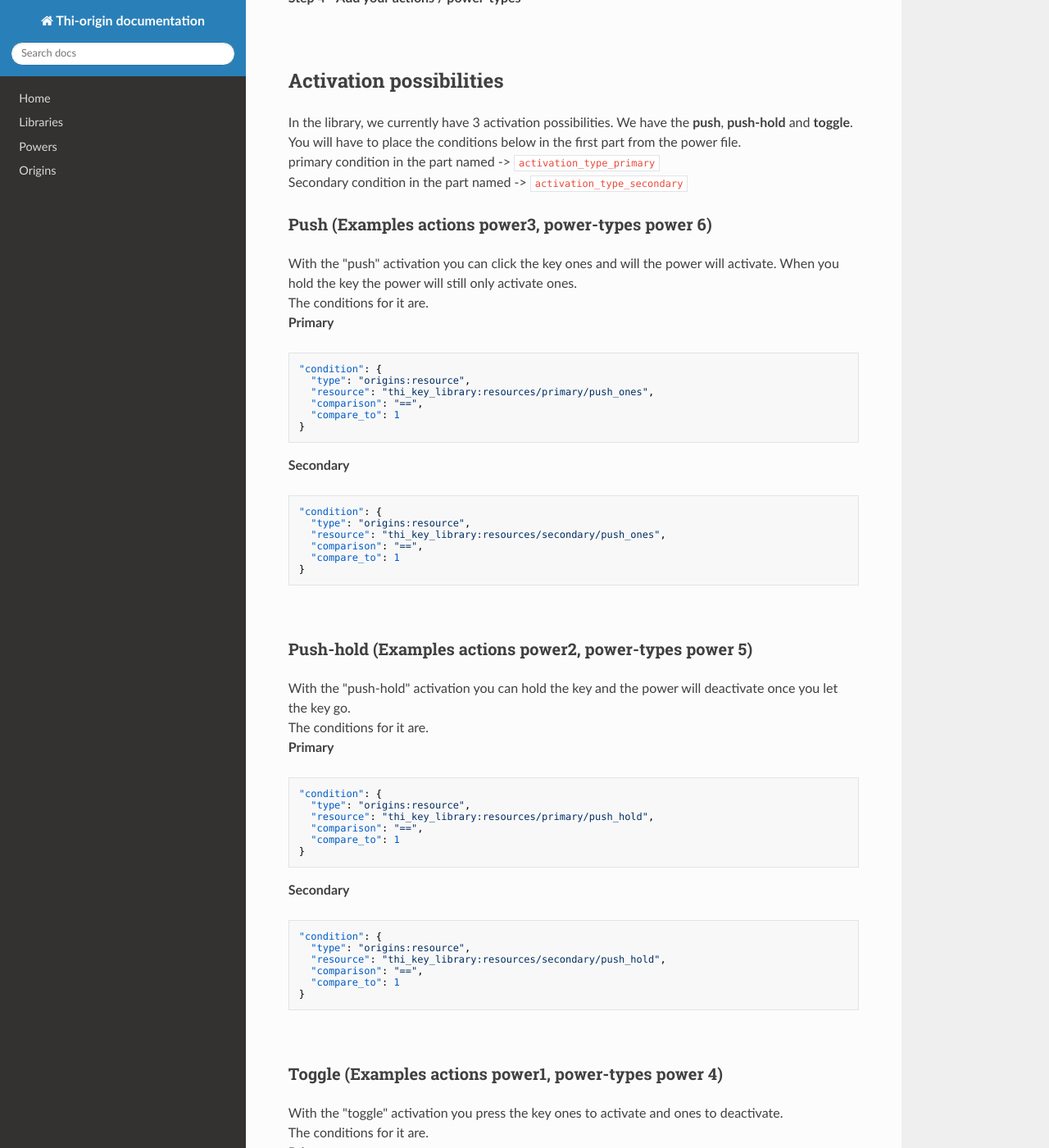
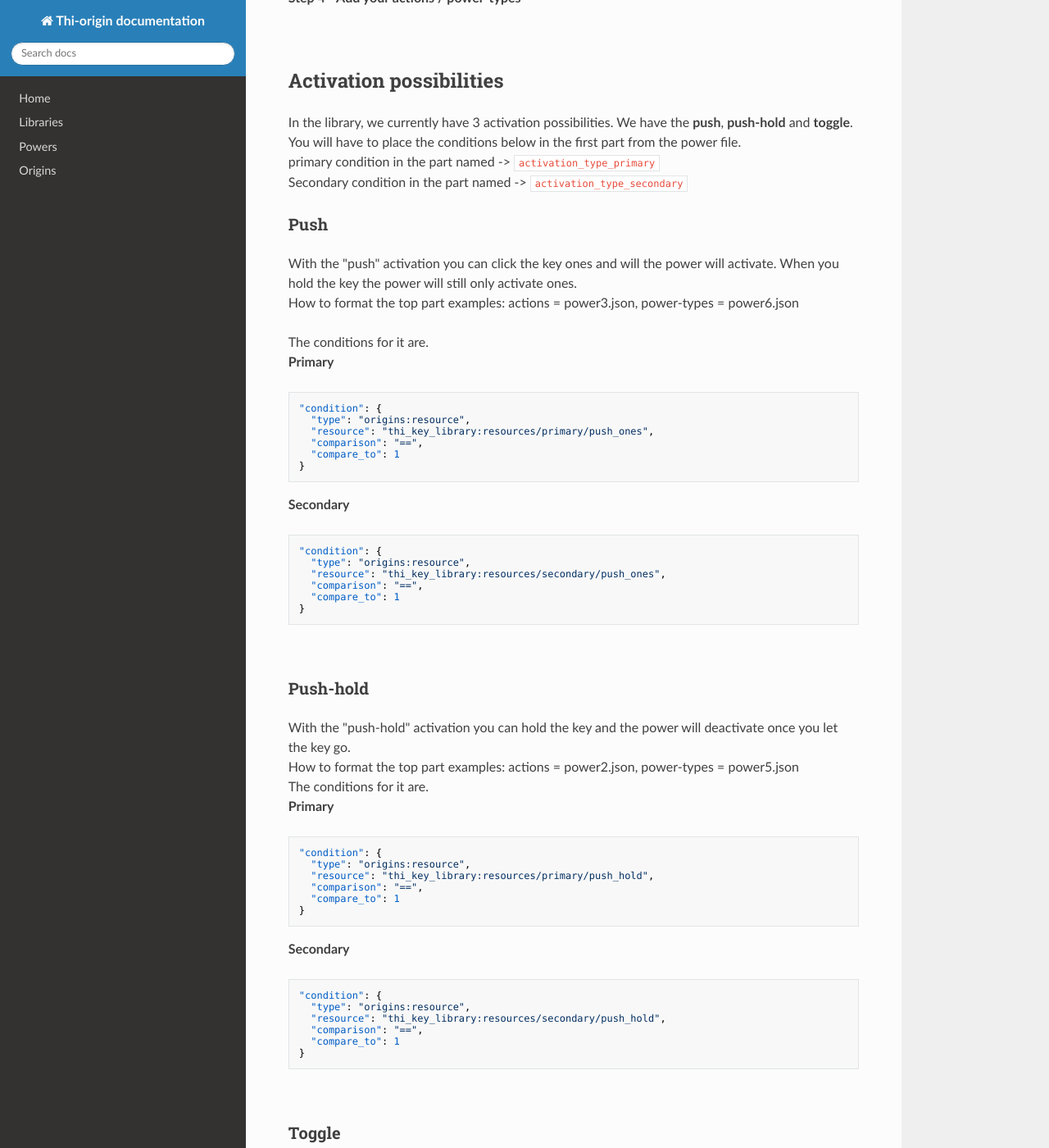
Before and after one commit to MisionThi/thi-origins-stuff, an MkDocs documentation site: the page built from docs/thi_key_library.md, in a window 1280 px wide and 1400 px high, scrolled down 812 px. Shown: the whole window at 82% size. Built offline with MkDocs 1.6.1, drawn with Linux system fonts in a browser that asks for light colours; nearby versions of some CDN libraries; some of the changed text lies outside the part shown.

Commit message:
Update thi_key_library.md

````diff
--- a/docs/thi_key_library.md
+++ b/docs/thi_key_library.md
@@ -40,9 +40,11 @@ You will have to place the conditions below in the first part from the power fil
 primary condition in the part named -> `activation_type_primary` <br />
 Secondary condition in the part named -> `activation_type_secondary`
 
-### Push (Examples actions power3, power-types power 6)
+### Push
 With the "push" activation you can click the key ones and will the power will activate.
 When you hold the key the power will still only activate ones. <br />
+How to format the top part examples: actions = power3.json, power-types = power6.json <br />
+
 The conditions for it are. <br />
 **Primary**
 ```json
@@ -65,8 +67,9 @@ The conditions for it are. <br />
 ```
 <br />
 
-### Push-hold (Examples actions power2, power-types power 5)
+### Push-hold
 With the "push-hold" activation you can hold the key and the power will deactivate once you let the key go. <br />
+How to format the top part examples: actions = power2.json, power-types = power5.json <br />
 The conditions for it are. <br />
 **Primary**
 ```json
@@ -89,8 +92,9 @@ The conditions for it are. <br />
 ```
 <br />
 
-### Toggle (Examples actions power1, power-types power 4)
+### Toggle
 With the "toggle" activation you press the key ones to activate and ones to deactivate. <br />
+How to format the top part examples: actions = power1.json, power-types = power4.json <br />
 The conditions for it are. <br />
 **Primary**
 ```json
````
